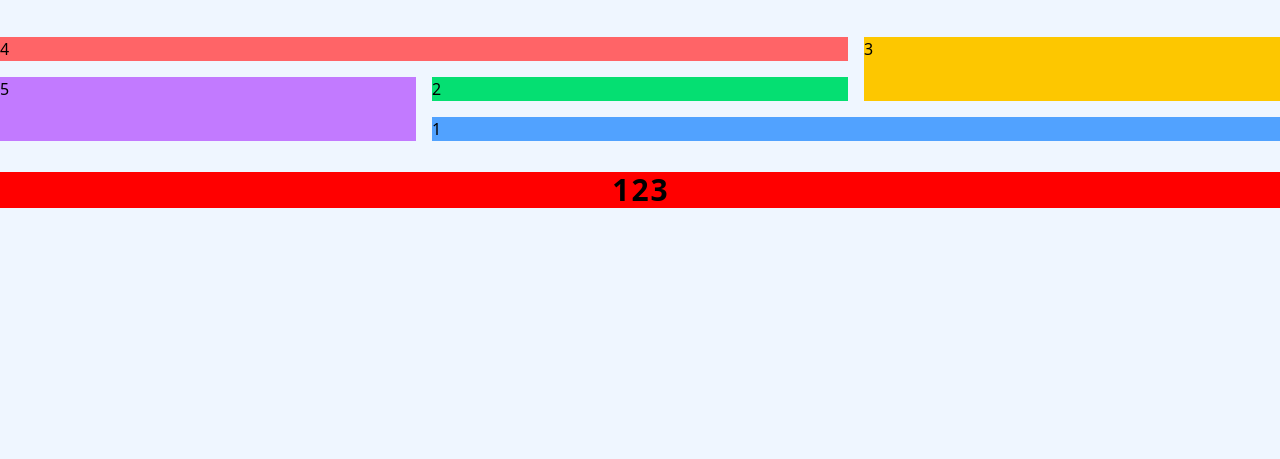
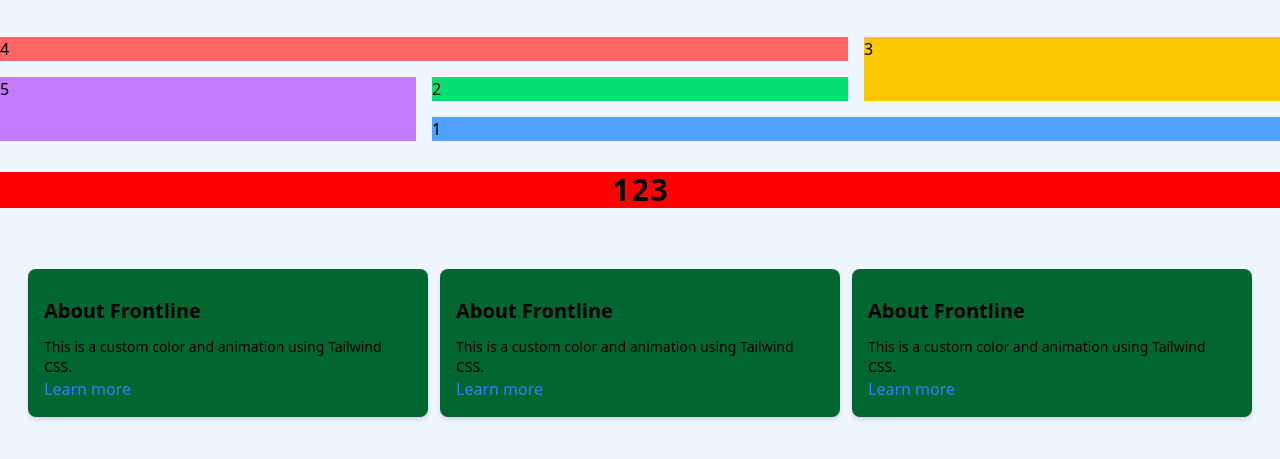
Before and after one commit to Favour-Ugwuibe/tailwind-pratice, a website: page index.html in a window 1280 px wide. Shown: the part 391-850 px from the top of the page. Before the commit the page ends 800 px from the top, so only its background shows below. Drawn offline with Linux system fonts and the light colour scheme.

Commit message:
added commit

```diff
--- a/css/input.css
+++ b/css/input.css
@@ -4,3 +4,7 @@
     --color-custom: #ff0000;
     --animate-bounce: bounce 1s infinite;
 }
+
+.card {
+    @apply bg-green-800 p-4 rounded-lg shadow-md;
+}
--- a/index.html
+++ b/index.html
@@ -40,11 +40,43 @@
    <div class="bg-purple-400 col-start-1 col-end-2 row-start-2 row-end-4">5</div>
 </div>
 
-<div class="flex gap-0.5 my-10 w-full justify-center text-3xl font-bold bg-custom animate-bounce">
+<div class="flex gap-0.5 my-10 w-full justify-center text-3xl font-bold bg-custom animate-bounce ">
     <div class="">1</div>
     <div class="">2</div>
     <div class="">3</div>
 </div>
 
+<div class="flex gap-3 my-10 w-full py-3 px-7 ">
+    <div class="card">
+        <h2 class="font-bold py-3 text-xl">
+            About Frontline
+        </h2>
+
+        <p class="text-sm">
+            This is a custom color and animation using Tailwind CSS.
+        </p>
+        <a href="#custom-color" class="text-blue-500 hover:text-blue-700">Learn more</a>
+    </div>
+     <div class="card">
+        <h2 class="font-bold py-3 text-xl">
+            About Frontline
+        </h2>
+
+        <p class="text-sm">
+            This is a custom color and animation using Tailwind CSS.
+        </p>
+        <a href="#custom-color" class="text-blue-500 hover:text-blue-700">Learn more</a>
+    </div>
+     <div class="card">
+        <h2 class="font-bold py-3 text-xl">
+            About Frontline
+        </h2>
+
+        <p class="text-sm">
+            This is a custom color and animation using Tailwind CSS.
+        </p>
+        <a href="#custom-color" class="text-blue-500 hover:text-blue-700">Learn more</a>
+</div>
+
 </body>
 </html>
```
Also changed, not shown: css/output.css.
